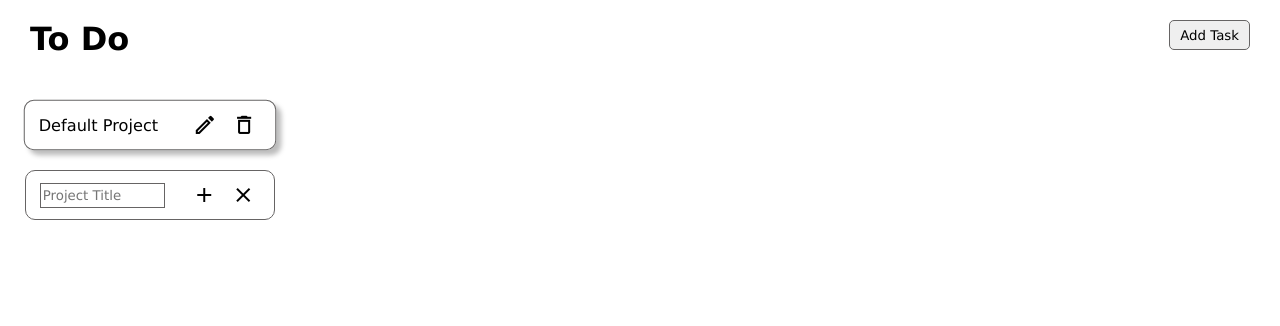
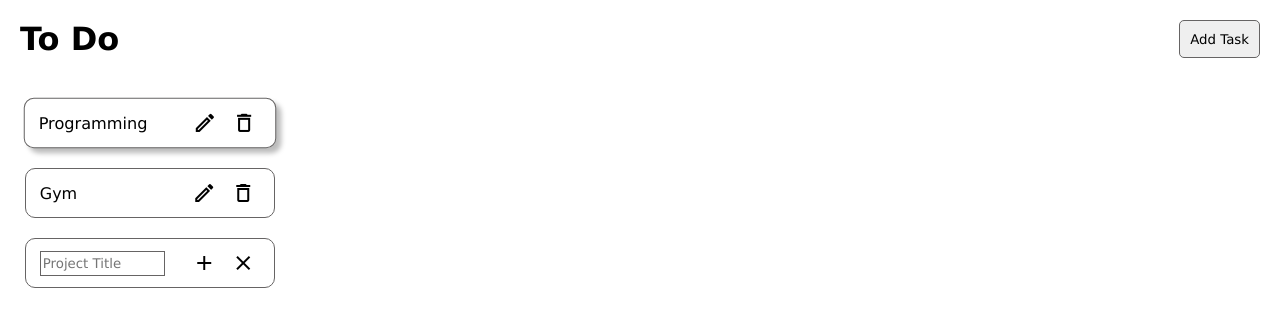
Before and after one commit to NelsonMN/To-Do, a website built with webpack: page dist/index.html in a window 1280 px wide. Both pictures are taken after a click on the button "Add Project". Built offline with nearby package versions, Linux system fonts and the light colour scheme.

Commit message:
Added a few default projects

```diff
--- a/src/styles.css
+++ b/src/styles.css
@@ -11,8 +11,7 @@
 }
 
 .header {
-    height: 100px;
-    padding: 20px 30px 50px;
+    padding: 20px 20px 20px;
     display: flex;
     justify-content: space-between;
 }
@@ -20,6 +19,7 @@
 .body {
     display: flex;
     min-height: calc(100vh - 100px);
+    padding-top: 20px;
 }
 
 /* Title */
@@ -46,6 +46,7 @@
     justify-content: space-around;
     border-radius: 10px;
     transition: 0.5s;
+    background-color: white;;
 }
 
 .edit-project-buttons {
--- a/src/user-interface.js
+++ b/src/user-interface.js
@@ -117,7 +117,7 @@ const projectStyle = `
     transform: scale(1.01);
     transition: 0.2s;
     box-shadow: 5px 5px 5px #bcbcbc;
-    `
+    `;
 
 let projectDivId
 
@@ -454,11 +454,17 @@ taskDate.value = todayDate;
 
 // Initialize Project
 
-const project = createProject()
-project.setProjectTitle('Default Project')
-toDoList.addProject(project)
-const projectDiv = createProjectUI(project)
-projectDivId = project.getProjectId()
-projectDiv.id = projectDivId
-projectDiv.classList.add("selected")
-projectDiv.style.cssText = projectStyle
+const programming = createProject();
+programming.setProjectTitle('Programming')
+toDoList.addProject(programming)
+const projectDiv = createProjectUI(programming)
+projectDivId = programming.getProjectId();
+projectDiv.id = projectDivId;
+projectDiv.style.cssText = projectStyle;
+
+const gym = createProject();
+gym.setProjectTitle('Gym')
+toDoList.addProject(gym)
+const projectDiv1 = createProjectUI(gym)
+projectDivId = gym.getProjectId();
+projectDiv1.id = projectDivId;
```
Also changed, not shown: dist/main.js.
